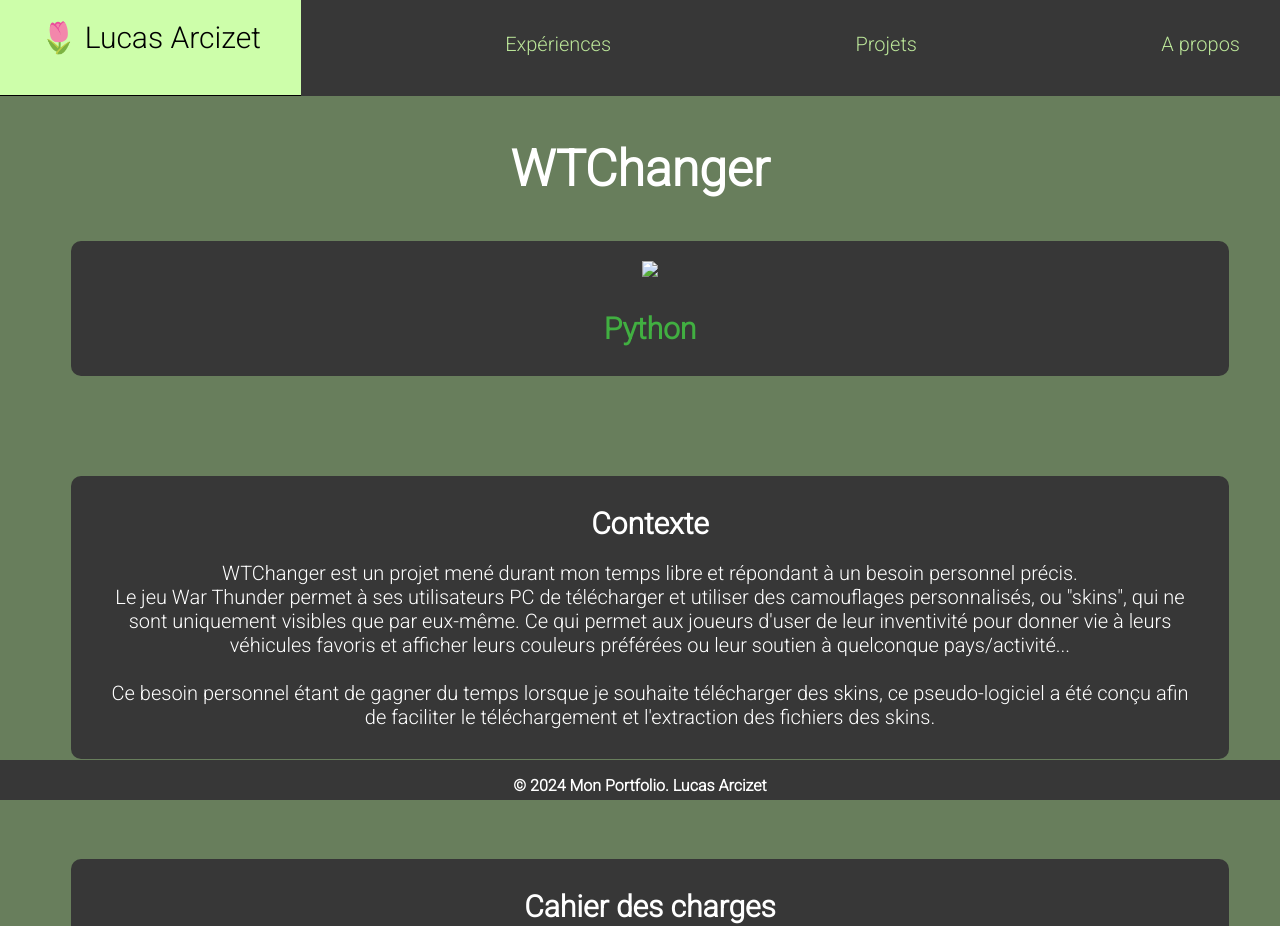
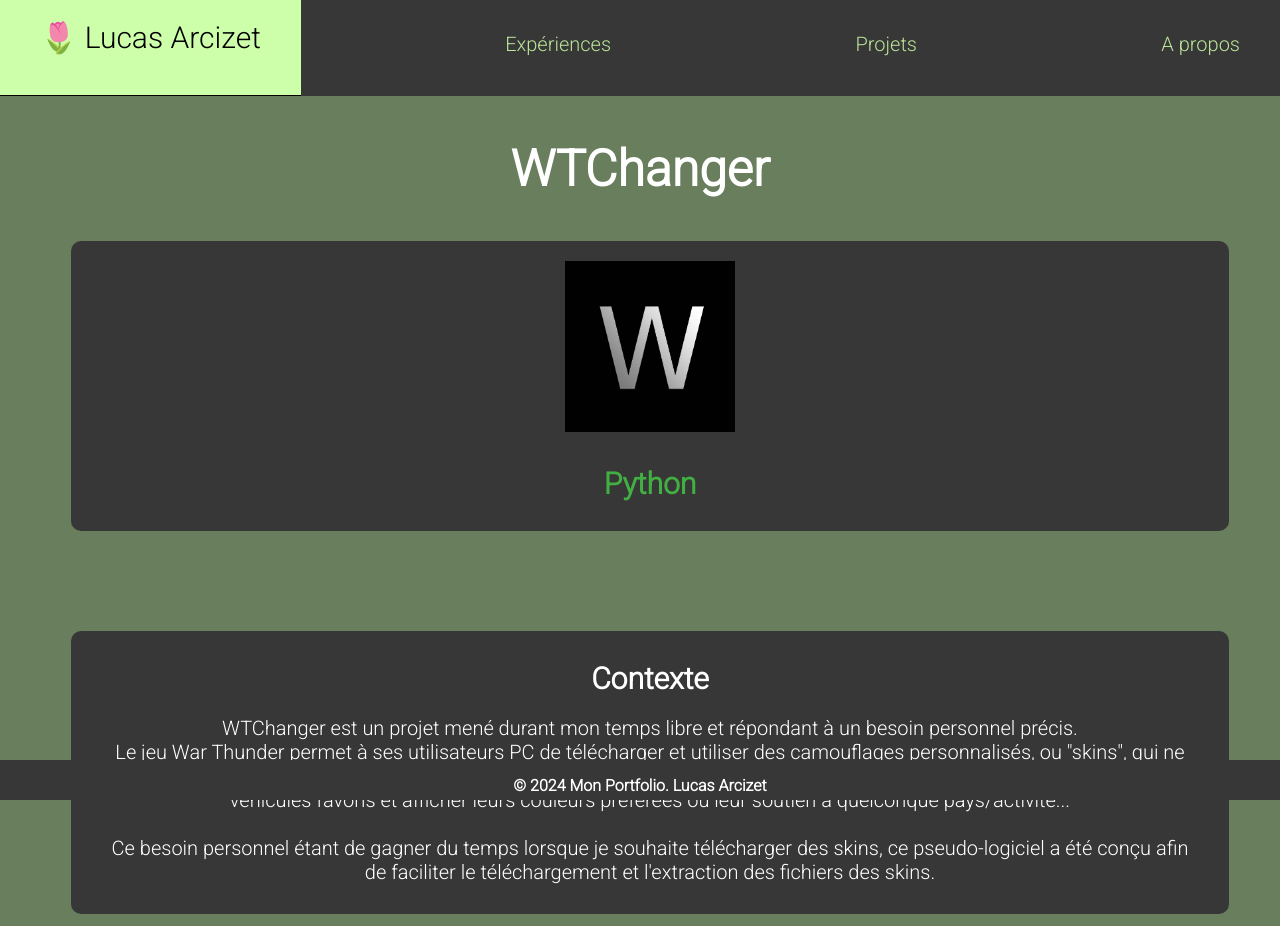
Before and after one commit to JoordyUwU/portfolio, a plain HTML site: page pages/wtchanger.html in a window 1280 px wide. Shown: the top 926 px of the page. Drawn offline with Linux system fonts and the light colour scheme.

Commit message:
Update wtchanger.html

```diff
--- a/pages/wtchanger.html
+++ b/pages/wtchanger.html
@@ -21,7 +21,7 @@
     <h1>WTChanger</h1>
     <div class="container">
       <div class="content">
-        <img src="assets/images/wtchanger.jpg" width="15%"/>
+        <img src="../assets/images/wtchanger.jpg" width="15%"/>
         <h2><span style="color:rgb(65, 175, 65);">Python</span></h2>
       </div>
     </div>
```
